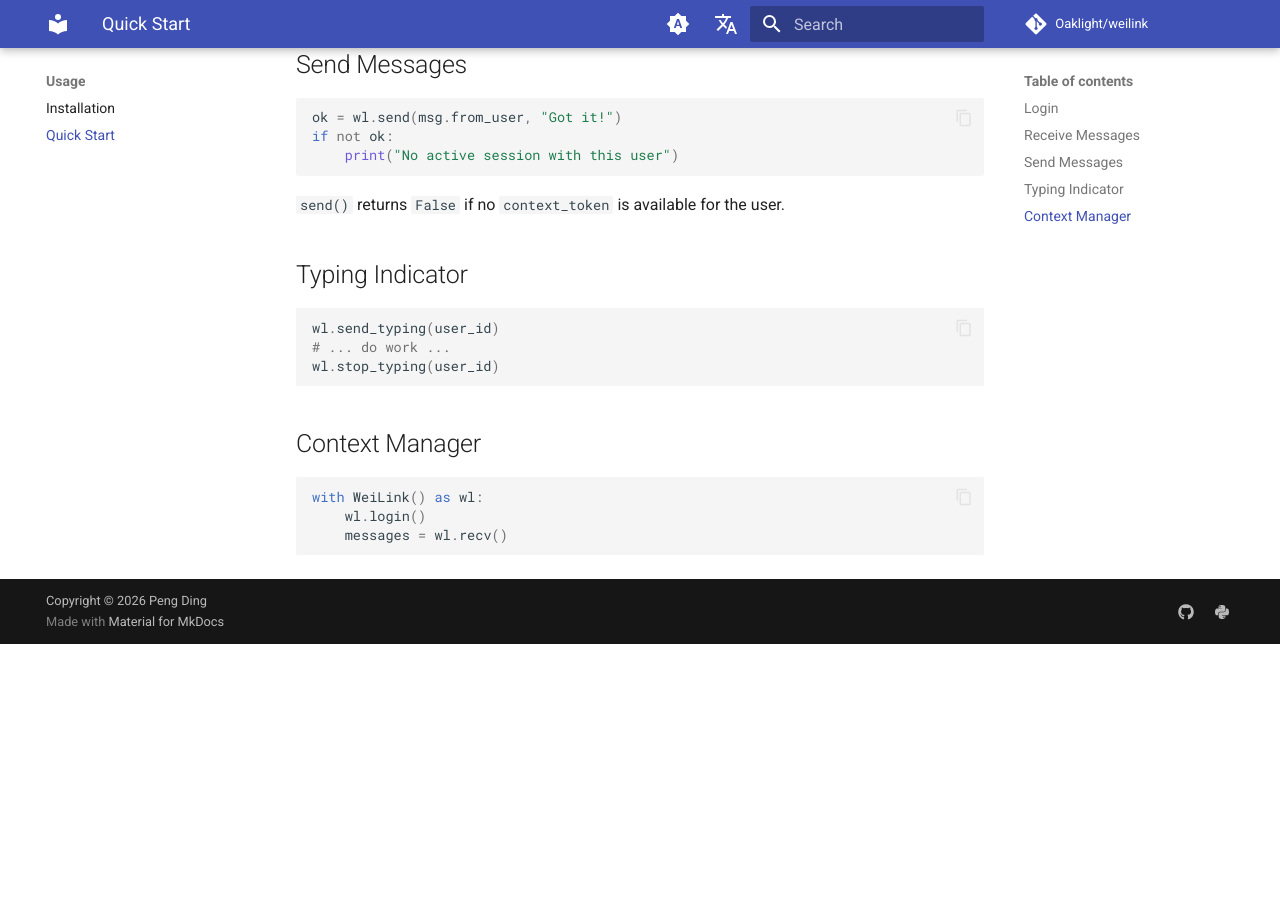
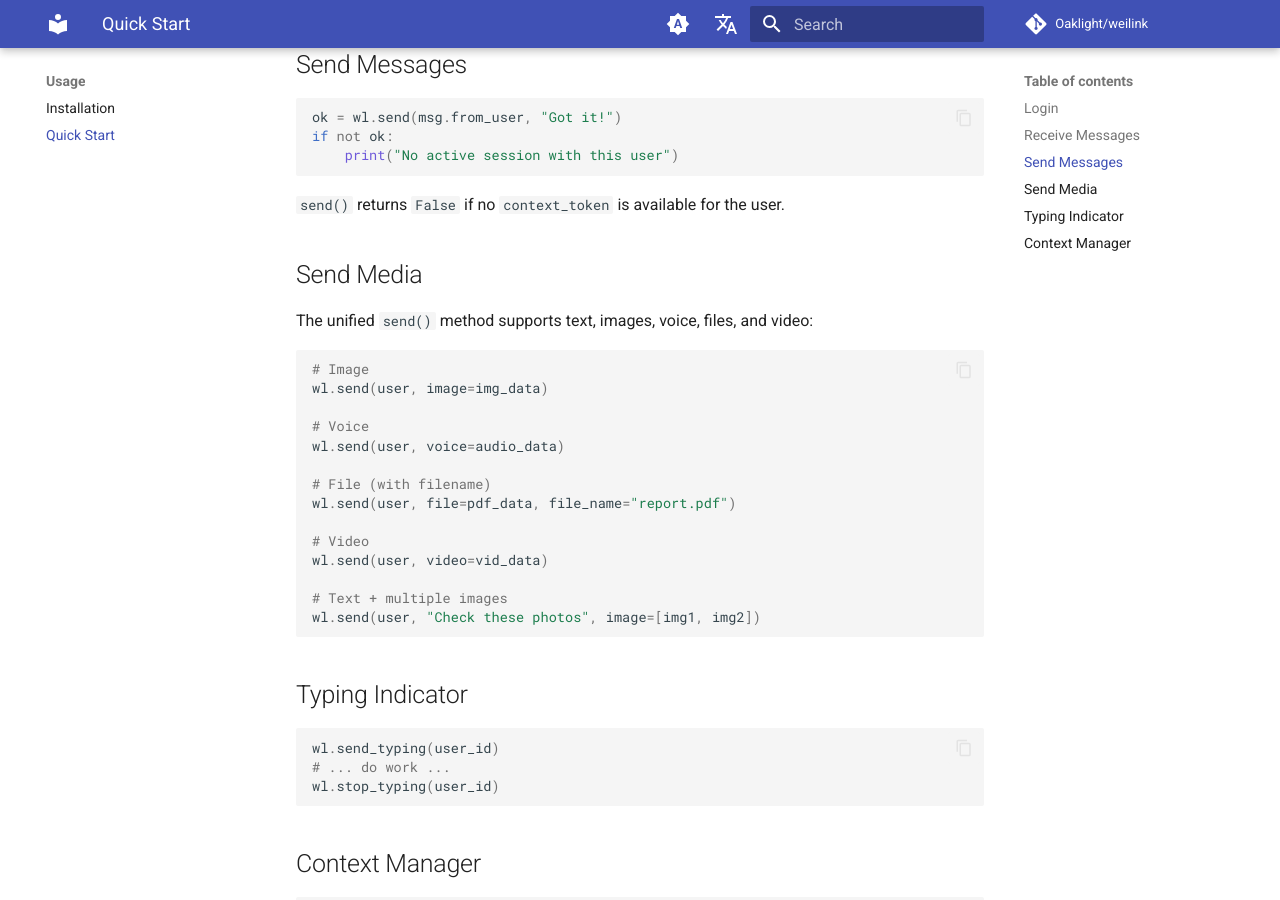
Before and after one commit to Oaklight/weilink, an MkDocs documentation site: the page built from docs/usage/quickstart.md, in a window 1280 px wide and 900 px high, scrolled down 663 px. Built offline with MkDocs 1.6.1 and Material for MkDocs 9.7.7, drawn with Linux system fonts in a browser that asks for light colours; comment, search, counter and statistics services are not loaded; before the commit the page ends 1307 px from its top, so only the background shows below that.

Commit message:
Update docs for unified send() API

````diff
--- a/docs/usage/quickstart.md
+++ b/docs/usage/quickstart.md
@@ -33,6 +33,27 @@ if not ok:
 
 `send()` returns `False` if no `context_token` is available for the user.
 
+## Send Media
+
+The unified `send()` method supports text, images, voice, files, and video:
+
+```python
+# Image
+wl.send(user, image=img_data)
+
+# Voice
+wl.send(user, voice=audio_data)
+
+# File (with filename)
+wl.send(user, file=pdf_data, file_name="report.pdf")
+
+# Video
+wl.send(user, video=vid_data)
+
+# Text + multiple images
+wl.send(user, "Check these photos", image=[img1, img2])
+```
+
 ## Typing Indicator
 
 ```python
````
Also changed, not shown: docs/changelog.md (+3 -0 lines), docs/index.md (+1 -2 lines), docs/usage/installation.md (+1 -1 lines).
